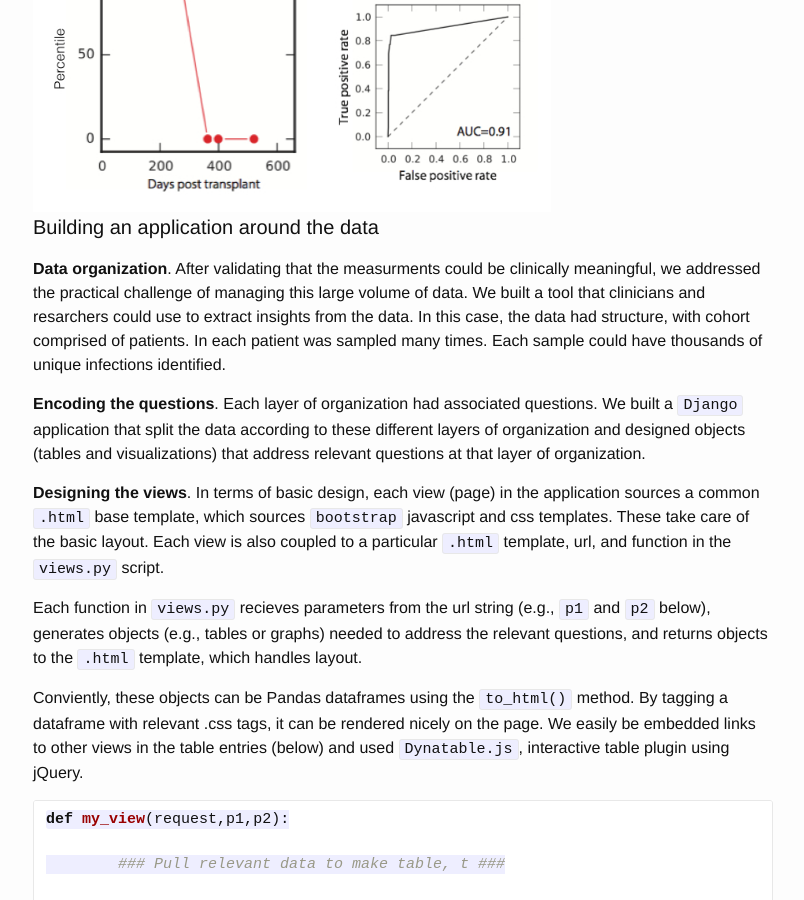
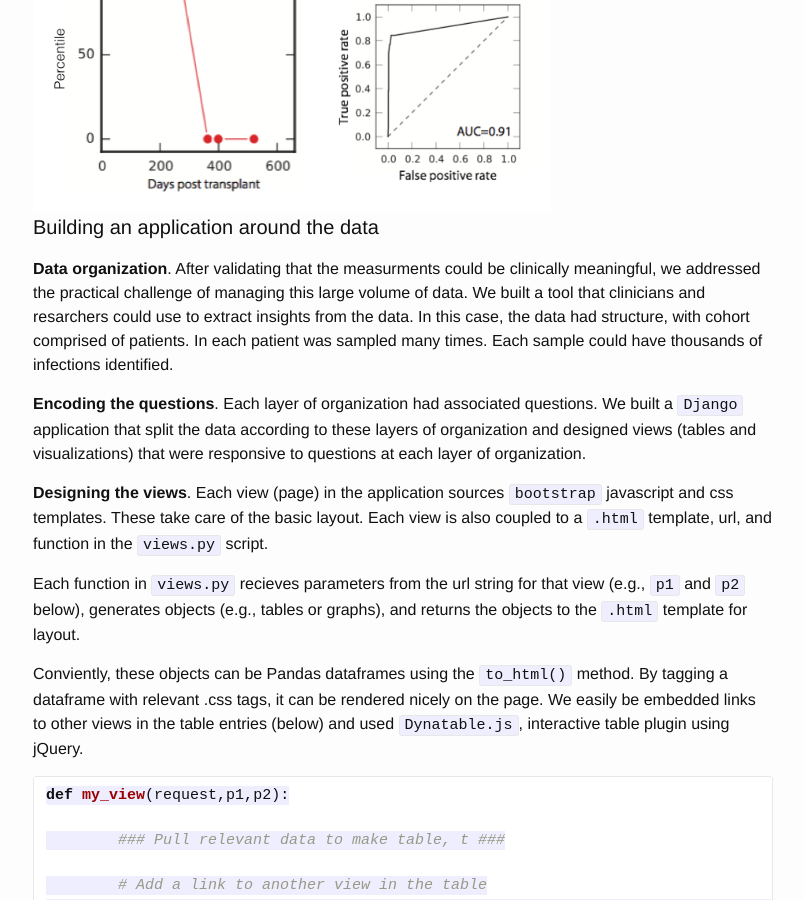
Before and after one commit to rlancemartin/rlancemartin.github.io, a Jekyll site: the page built from _posts/2015-02-10-infectome.markdown, in a window 1280 px wide and 900 px high, scrolled down 3757 px. Shown: the whole window, without its empty margins (237-1041 px from the left). Built offline with Jekyll 4.4.1, drawn with Linux system fonts in a browser that asks for light colours; Markdown is read by kramdown in place of the engine named in the settings.

Commit message:
Updated.

```diff
--- a/_posts/2015-02-10-infectome.markdown
+++ b/_posts/2015-02-10-infectome.markdown
@@ -101,13 +101,13 @@ Many blood samples were collected longitudinally for the same patient, allowing
 
 ####Building an application around the data
 
-**Data organization**. After validating that the measurments could be clinically meaningful, we addressed the practical challenge of managing this large volume of data. We built a tool that clinicians and resarchers could use to extract insights from the data. In this case, the data had structure, with cohort comprised of patients. In each patient was sampled many times. Each sample could have thousands of unique infections identified.
+**Data organization**. After validating that the measurments could be clinically meaningful, we addressed the practical challenge of managing this large volume of data. We built a tool that clinicians and resarchers could use to extract insights from the data. In this case, the data had structure, with cohort comprised of patients. In each patient was sampled many times. Each sample could have thousands of infections identified.
 
-**Encoding the questions**. Each layer of organization had associated questions. We built a `Django` application that split the data according to these different layers of organization and designed objects (tables and visualizations) that address relevant questions at that layer of organization.
+**Encoding the questions**. Each layer of organization had associated questions. We built a `Django` application that split the data according to these layers of organization and designed views (tables and visualizations) that were responsive to questions at each layer of organization.
 
-**Designing the views**. In terms of basic design, each view (page) in the application sources a common `.html` base template, which sources `bootstrap` javascript and css templates. These take care of the basic layout. Each view is also coupled to a particular `.html` template, url, and function in the `views.py` script.
+**Designing the views**. Each view (page) in the application sources `bootstrap` javascript and css templates. These take care of the basic layout. Each view is also coupled to a `.html` template, url, and function in the `views.py` script.
 
-Each function in `views.py` recieves parameters from the url string (e.g., `p1` and `p2` below), generates objects (e.g., tables or graphs) needed to address the relevant questions, and returns objects to the `.html` template, which handles layout.
+Each function in `views.py` recieves parameters from the url string for that view (e.g., `p1` and `p2` below), generates objects (e.g., tables or graphs), and returns the objects to the `.html` template for layout.
 
 Conviently, these objects can be Pandas dataframes using the `to_html()` method. By tagging a dataframe with relevant .css tags, it can be rendered nicely on the page. We easily be embedded links to other views in the table entries (below) and used `Dynatable.js`, interactive table plugin using jQuery.
 
```
